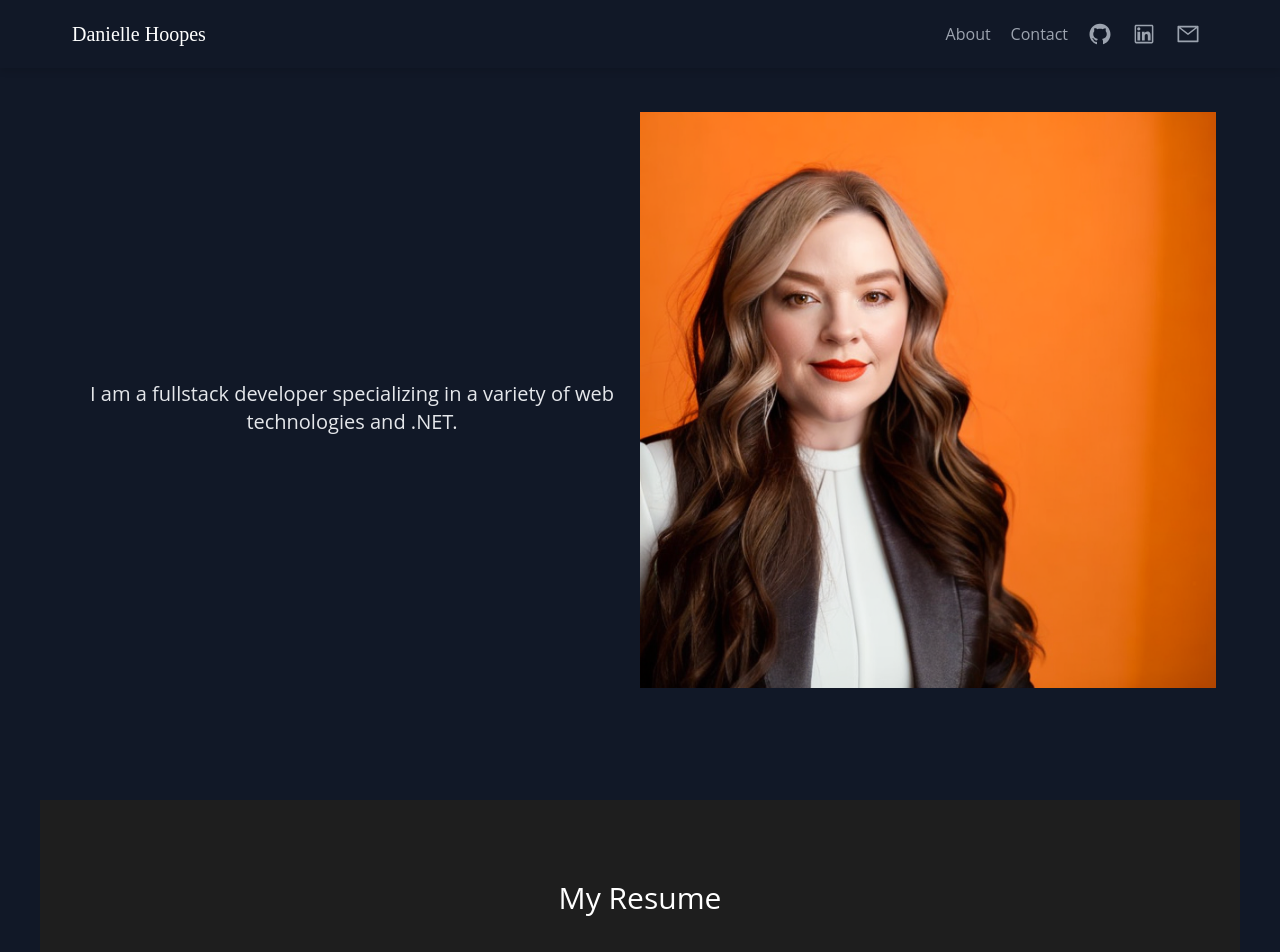
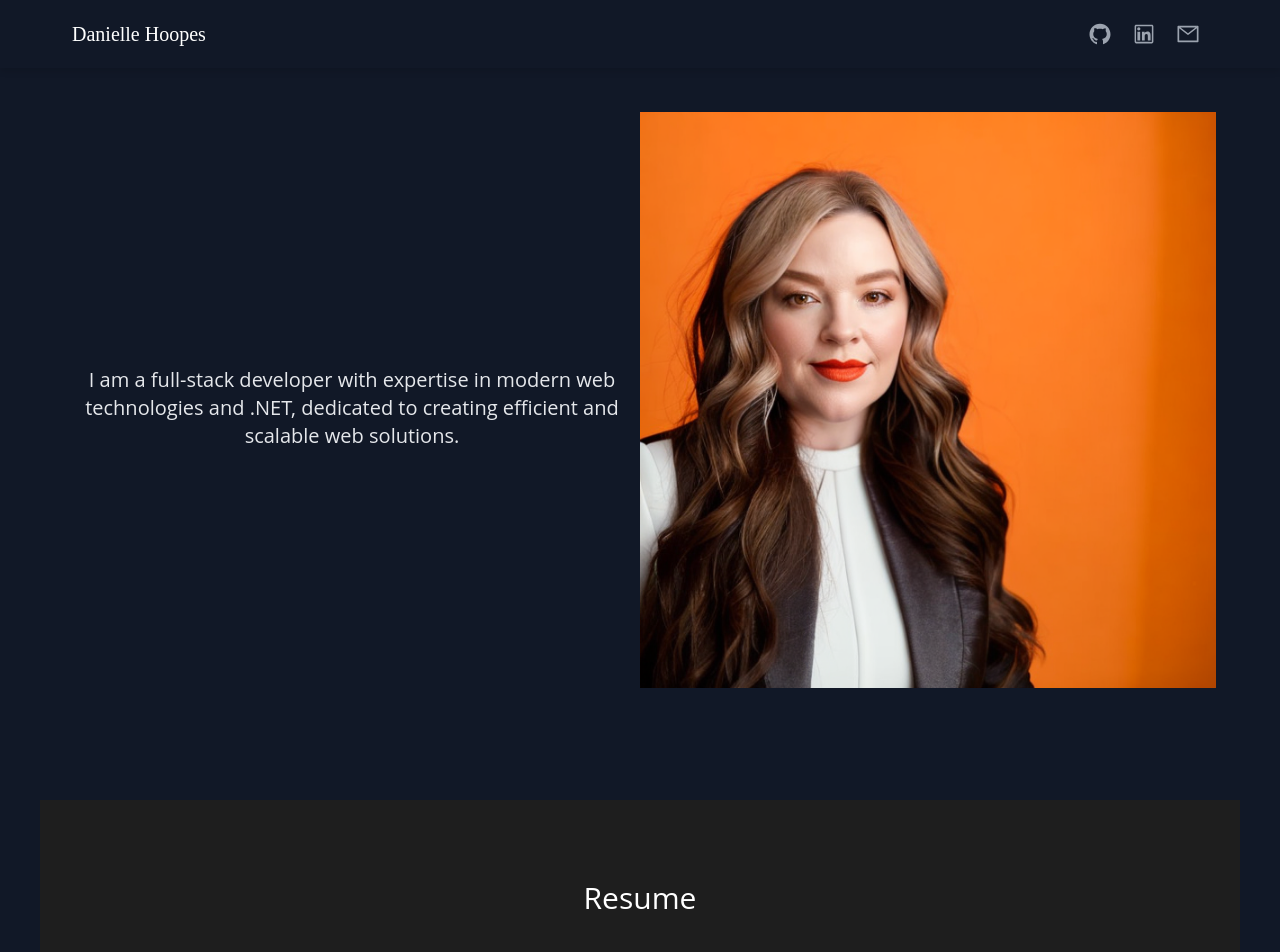
Before and after one commit to hereshecodes/hereshecodes.app, a React (Create React App) app: page / in a window 1280 px wide. Shown: the top 952 px of the page. Built offline with nearby package versions, Linux system fonts and the light colour scheme.

Commit message:
Text updates

```diff
--- a/src/components/About.js
+++ b/src/components/About.js
@@ -4,7 +4,7 @@ function About() {
     return (
       <section id="resume" className="container mx-auto py-20">
         <div className="text-center mb-12">
-          <h2 className="text-3xl font-medium text-white">My Resume</h2>
+          <h2 className="text-3xl font-medium text-white">Resume</h2>
         </div>
         <div className="flex flex-col md:flex-row">
           <div className="md:w-1/2">
--- a/src/components/Hero.js
+++ b/src/components/Hero.js
@@ -9,7 +9,7 @@ function Hero() {
       >
       <div className="container mx-auto flex flex-col md:flex-row items-center">
         <div className="text-center md:text-left md:w-1/2">
-          <p className="text-xl text-gray-200 mt-4">I am a fullstack developer specializing in a variety of web technologies and .NET.</p>
+        <p className="text-xl text-gray-200 mt-4">I am a full-stack developer with expertise in modern web technologies and .NET, dedicated to creating efficient and scalable web solutions.</p>
           {/* <a href="#projects" className="mt-8 px-6 py-2 bg-primary text-white rounded hover:bg-hover-primary inline-block">View My Work</a> */}
         </div>
         <div className="md:w-1/2">
--- a/src/components/Navbar.js
+++ b/src/components/Navbar.js
@@ -1,5 +1,5 @@
 import React from 'react';
-import {AiOutlineGithub, AiOutlineLinkedin, AiOutlineBehanceSquare, AiOutlineMail, AiOutlineArrowRight } from 'react-icons/ai';
+import {AiOutlineGithub, AiOutlineLinkedin, AiOutlineMail, } from 'react-icons/ai';
 
 function Navbar() {
   return (
@@ -9,9 +9,9 @@ function Navbar() {
           <span className="ml-3 text-xl">Danielle Hoopes</span>
         </a>
         <nav className="md:ml-auto flex flex-wrap items-center text-base justify-center">
-          <a className="mr-5 hover:text-white" href="#about">About</a>
+          {/* <a className="mr-5 hover:text-white" href="#about">About</a> */}
           {/* <a className="mr-5 hover:text-white" href="#projects">Projects</a> */}
-          <a className="mr-5 hover:text-white" href="#contact">Contact</a>
+          {/* <a className="mr-5 hover:text-white" href="#contact">Contact</a> */}
         </nav>
         <div className="flex items-center text-base justify-center">
           <a className="mr-5 hover:text-white" href="https://github.com/hereshecodes" target="_blank" rel="noopener noreferrer">
```
